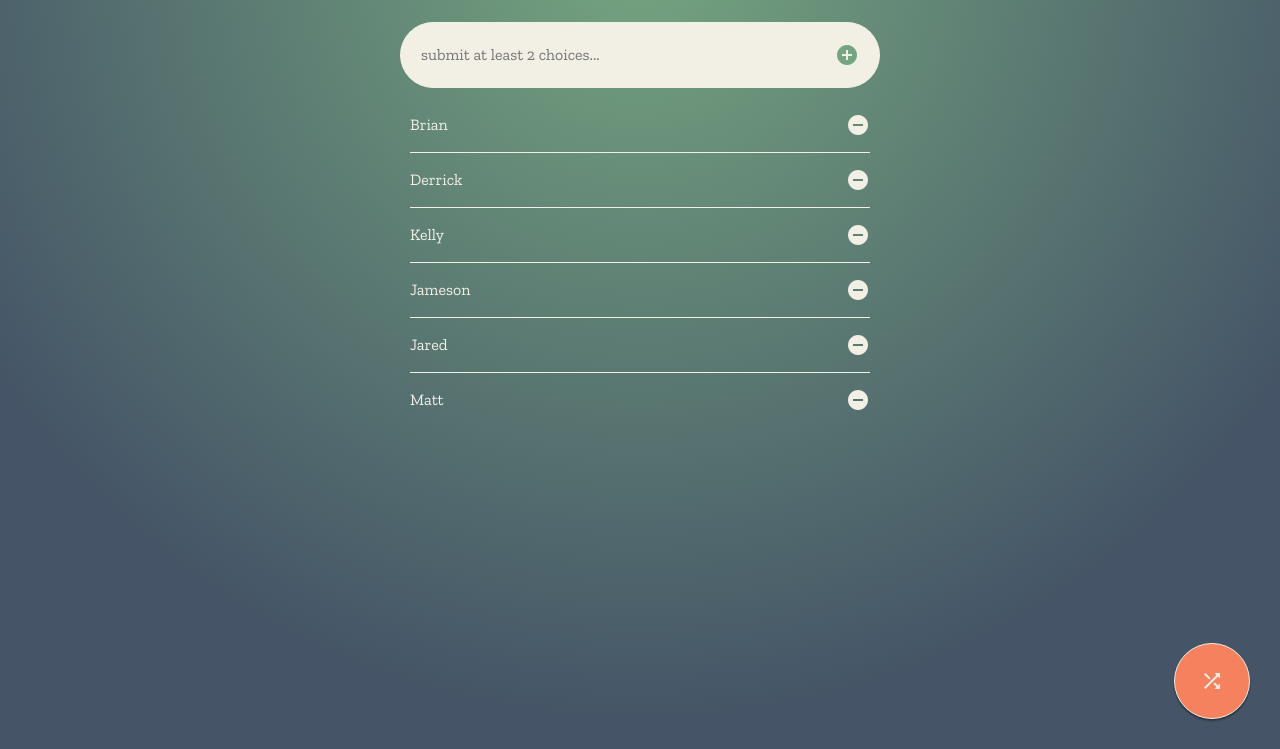
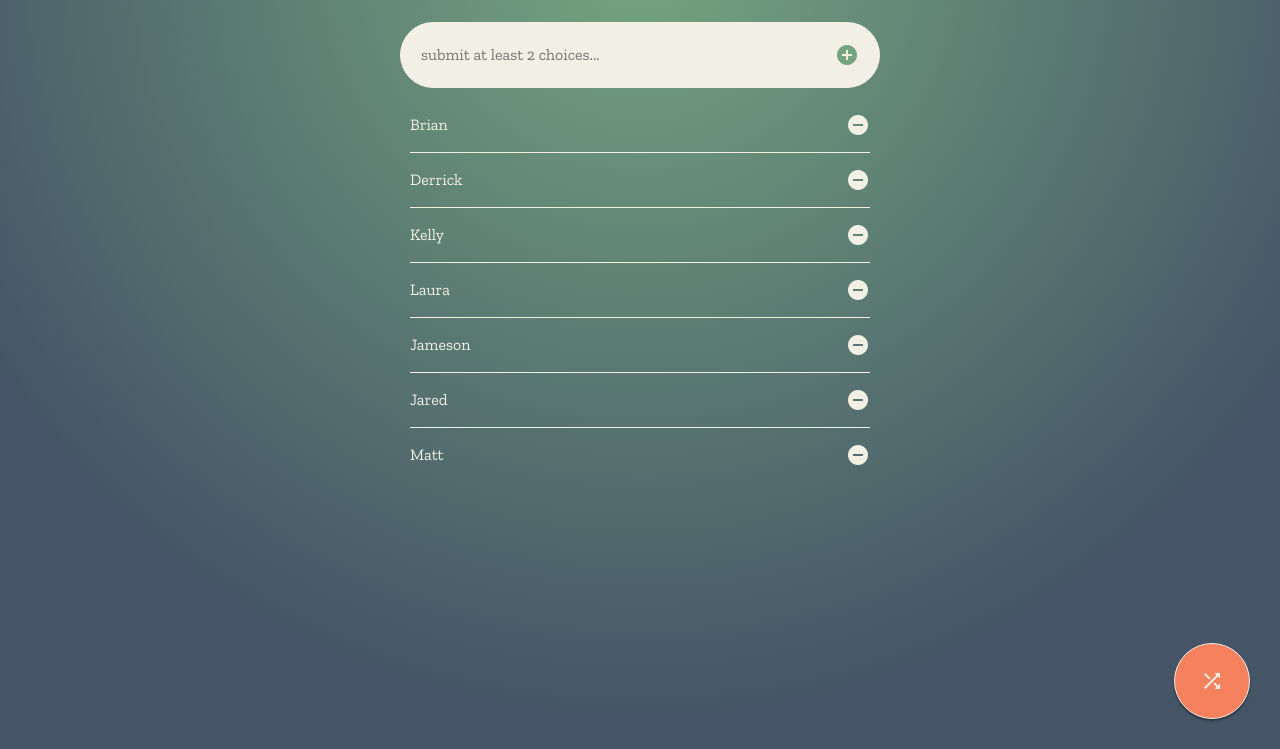
Before and after one commit to jrodhead/shaft, a plain HTML site: page sharkz.html in a window 1280 px wide. Shown: the part 51-800 px from the top of the page. Drawn offline with nearby package versions, Linux system fonts and the light colour scheme.

Commit message:
Update sharkz.html

```diff
--- a/sharkz.html
+++ b/sharkz.html
@@ -52,14 +52,14 @@
 	<script src="js/shaft.js"></script>
 	<script>
 		var options = [
-		  {id: "Brian", type: "manual", name: "Brian"},
-		  {id: "Derrick", type: "manual", name: "Derrick"},
-		  {id: "Kelly", type: "manual", name: "Kelly"},
-		  {id: "Jameson", type: "manual", name: "Jameson"},
-		  {id: "Jared", type: "manual", name: "Jared"},
-		  {id: "Matt", type: "manual", name: "Matt"}
-		]; // array that will store all added options
-
+		  {id: "Brian", type: "default", name: "Brian"},
+		  {id: "Derrick", type: "default", name: "Derrick"},
+		  {id: "Kelly", type: "default", name: "Kelly"},
+		  {id: "Laura", type: "default", name: "Laura"},
+		  {id: "Jameson", type: "default", name: "Jameson"},
+		  {id: "Jared", type: "default", name: "Jared"},
+		  {id: "Matt", type: "default", name: "Matt"}
+		];
 		showOptions();
 	</script>
 
```
